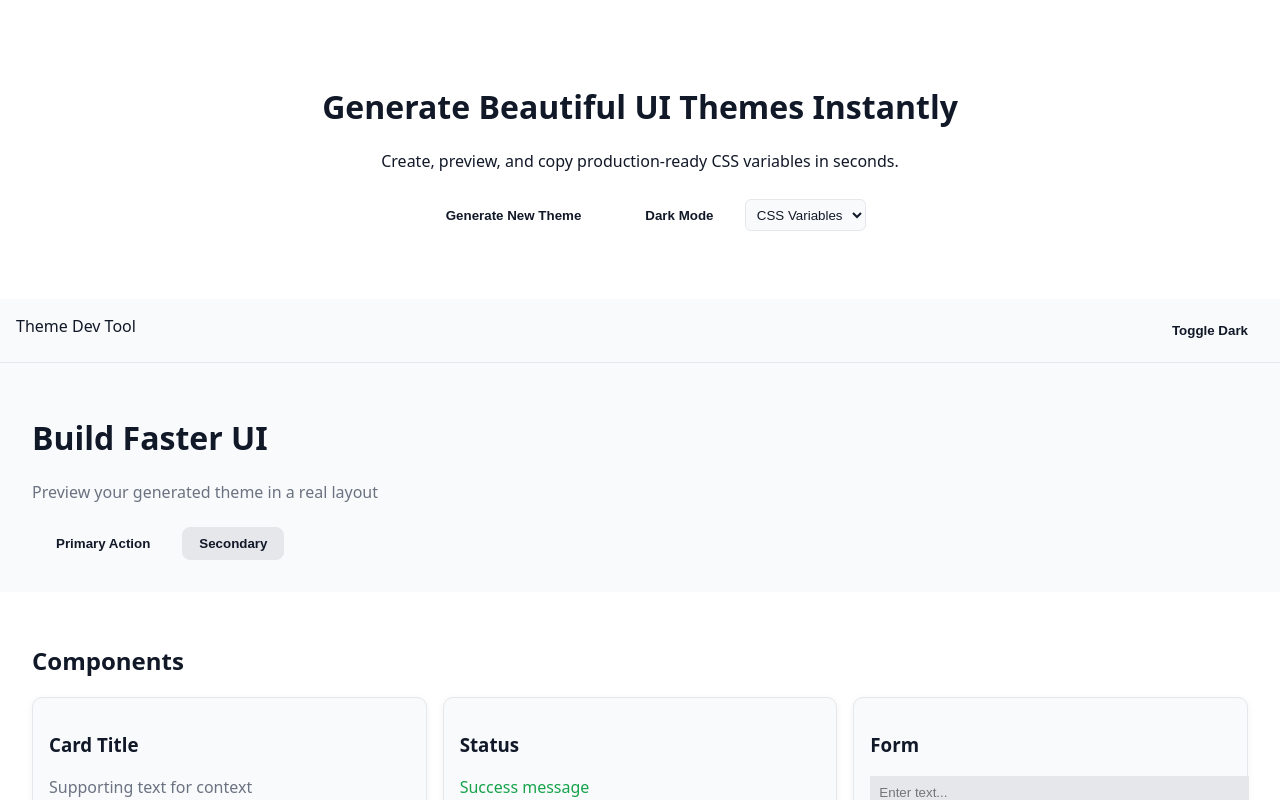
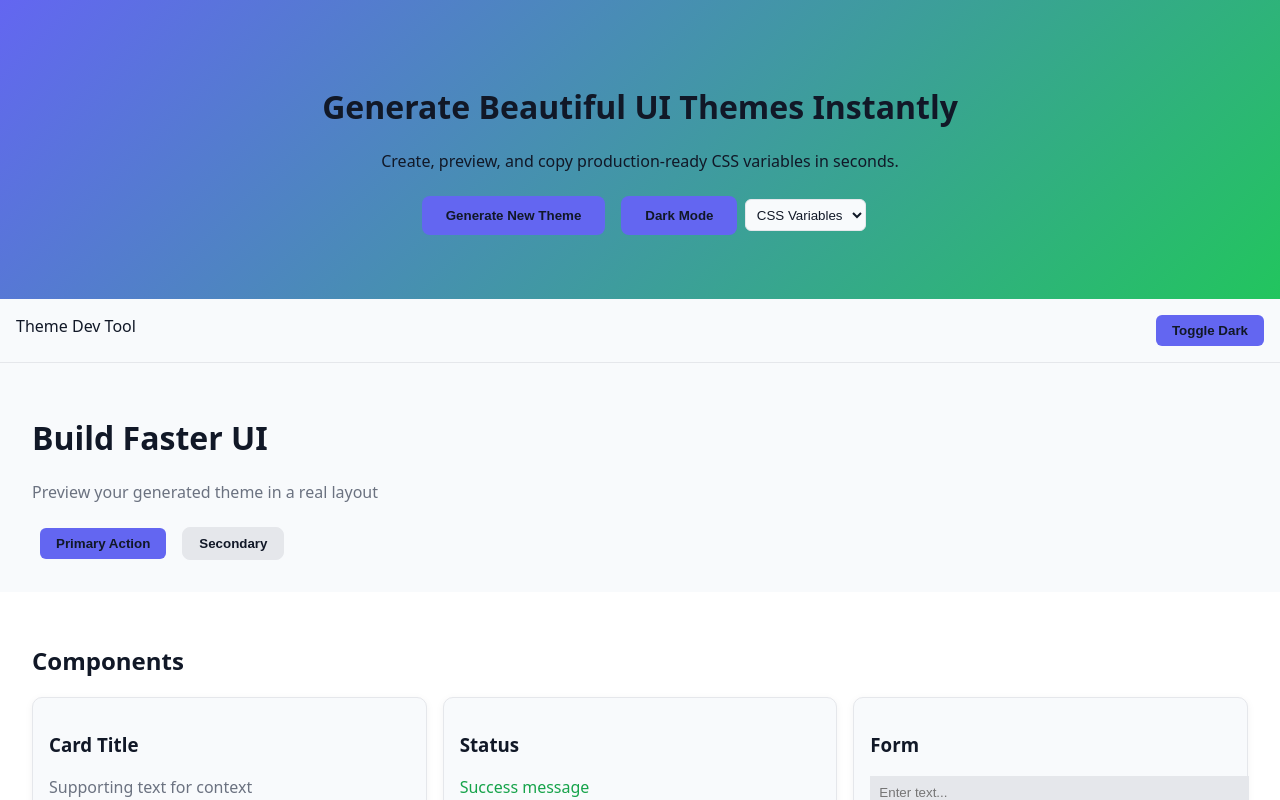
Before and after one commit to RodriguezRamiro/themedevstool, a React (Vite) app: page / in a window 1280 px wide. Shown: the top 800 px of the page. Built offline with nearby package versions, Linux system fonts and the light colour scheme.

Commit message:
replaced redundant code and etsblisha  progress root  tyles were harcoded and needed to be only fault back, theme page reloads with styles but still debugging generate new theme

```diff
--- a/src/App.css
+++ b/src/App.css
@@ -1,34 +1,30 @@
 :root {
-  --color-primary: hsl(115, 70, 50%);
-  --color-secondary: hsl(145, 65, 45%);
-  --color-accent: hsl(175, 80, 60%);
+  /* Fallback defaults only */
+
+  --color-primary: #6366f1;
+  --color-secondary: #8b5cf6;
+  --color-accent: #22c55e;
+
   --color-background: #ffffff;
   --color-surface: #f8fafc;
   --color-surfaceAlt: #e5e7eb;
+
   --color-text: #111827;
   --color-textMuted: #6b7280;
+
   --color-border: #e5e7eb;
+
   --color-success: #16a34a;
   --color-warning: #f59e0b;
   --color-error: #dc2626;
-  transition: background-color 0.3s ease, color 0.3s ease, border-color 0.3s ease;
 
+  transition:
+    background-color 0.3s ease,
+    color 0.3s ease,
+    border-color 0.3s ease;
 }
 
-[data-theme="dark"] {
-  --color-primary: hsl(115, 70, 50%);
-  --color-secondary: hsl(145, 65, 45%);
-  --color-accent: hsl(175, 80, 60%);
-  --color-background: #0f172a;
-  --color-surface: #020617;
-  --color-surfaceAlt: #1e293b;
-  --color-text: #f8fafc;
-  --color-textMuted: #94a3b8;
-  --color-border: #1e293b;
-  --color-success: #22c55e;
-  --color-warning: #fbbf24;
-  --color-error: #ef4444;
-}
+
 
   body {
     margin: 0;
--- a/src/App.jsx
+++ b/src/App.jsx
@@ -16,6 +16,7 @@ function App() {
   const [mode, setMode] = useState("light");
   const [format, setFormat] = useState("css");
 
+
   function generateAndApply() {
     const newTheme = generateTheme();
 
@@ -24,20 +25,17 @@ function App() {
     setTheme(newTheme);
   }
 
-  // Run once on startup
-  useEffect(() => {
-    generateAndApply();
-  }, []);
 
   useEffect(() => {
-    if (theme) {
+    if (!theme) return
+    console.log("Applying theme mode:", mode);
+console.log("Theme object:", theme);
       const output = generateExport(theme, format);
 
       setCss(output);
 
       applyThemeToDocument(theme, mode);
-    }
-  }, [theme, mode, format]);
+    }, [theme, mode, format]);
 
   function handleFormatChange(e) {
     setFormat(e.target.value);
@@ -48,8 +46,6 @@ function App() {
       prev === "light" ? "dark" : "light"
     );
   }
-
-
 
   return (
     <div className="app">
```
